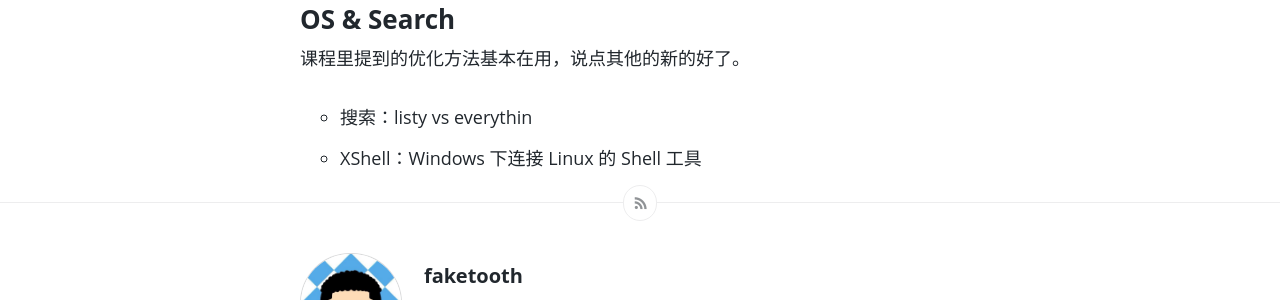
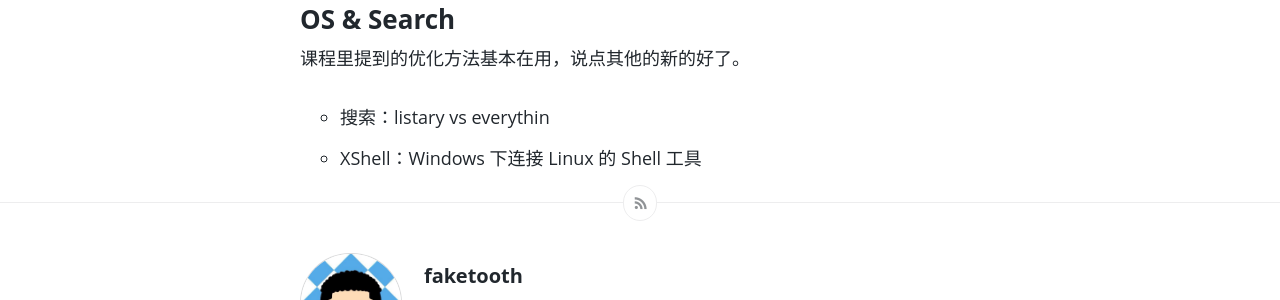
Before and after one commit to faketooth/faketooth.github.io, a Jekyll site: the page built from _posts/2016-07-17-for-more-lazy.md, in a window 1280 px wide. Shown: the part 1940-2240 px from the top of the page. Built offline with Jekyll 4.4.1, drawn with Linux system fonts in a browser that asks for light colours; comment, search, counter and statistics services are not loaded.

Commit message:
Update 2016-07-17-for-more-lazy.md
listary而不是listy

```diff
--- a/_posts/2016-07-17-for-more-lazy.md
+++ b/_posts/2016-07-17-for-more-lazy.md
@@ -39,5 +39,5 @@ I
 
 课程里提到的优化方法基本在用，说点其他的新的好了。
 
-* 搜索：listy vs everythin
+* 搜索：listary vs everythin
 * XShell：Windows 下连接 Linux 的 Shell 工具
```
